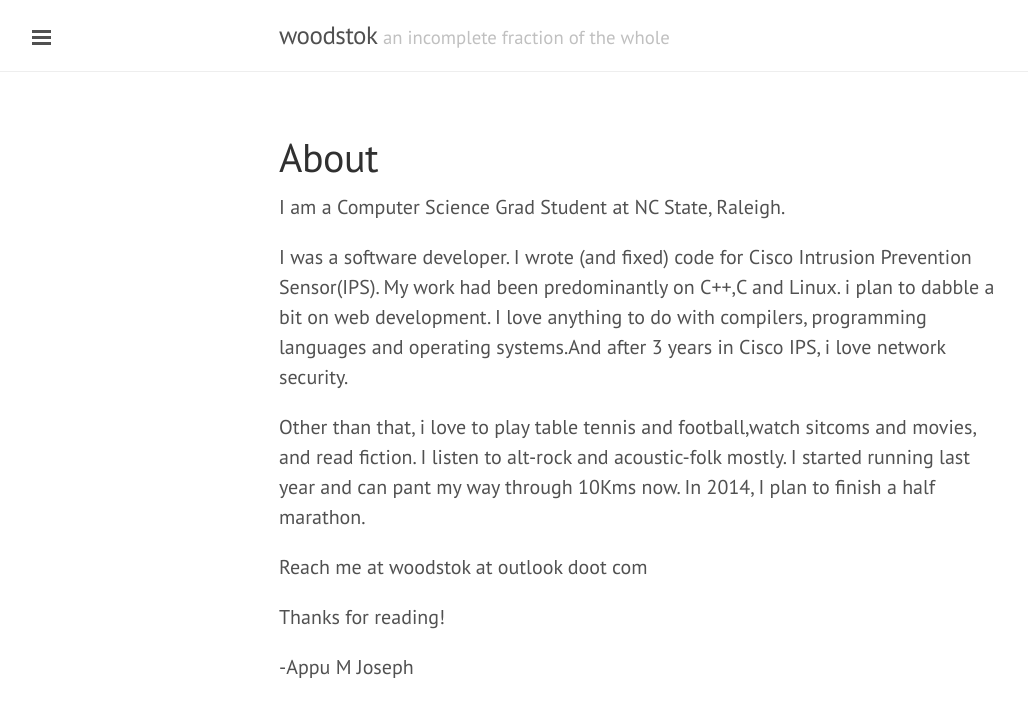
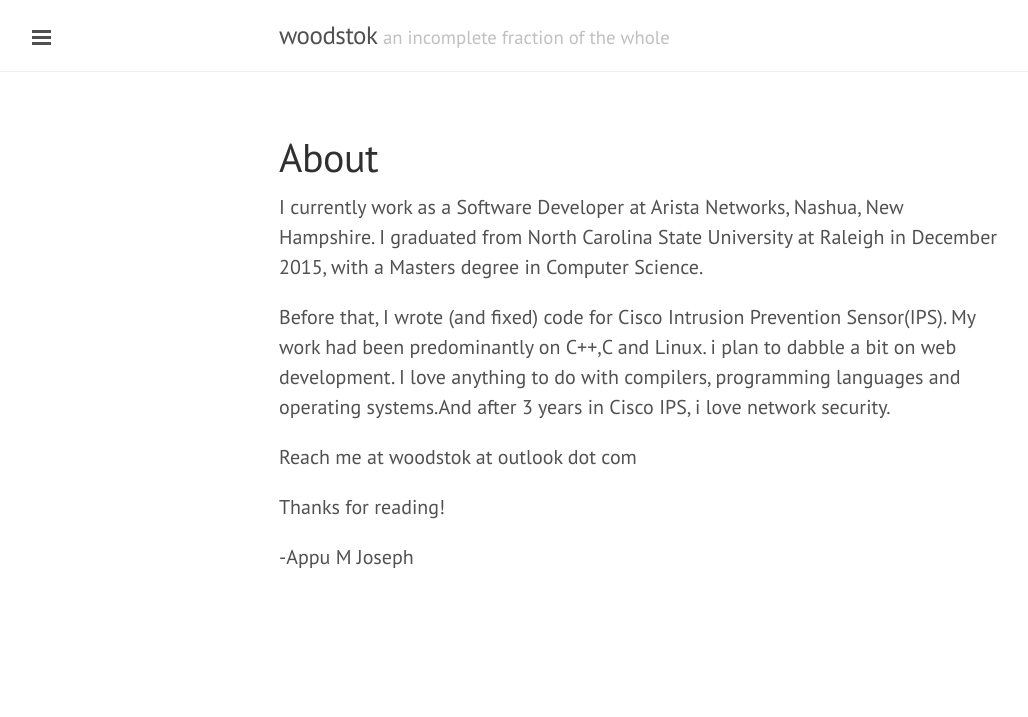
Before and after one commit to woodstok/woodstok.github.io, a Jekyll site: the page built from about.md, in a window 1280 px wide. Shown: the top 717 px of the page, without its empty margins (1-1029 px from the left). Built offline with Jekyll 4.4.1, drawn with Linux system fonts in a browser that asks for light colours; Markdown is read by kramdown in place of the engine named in the settings.

Commit message:
Update about.md

```diff
--- a/about.md
+++ b/about.md
@@ -3,13 +3,12 @@ layout: page
 title: About
 ---
 
-I am a Computer Science Grad Student at NC State, Raleigh.
+I currently work as a Software Developer at Arista Networks, Nashua, New Hampshire.
+I graduated from North Carolina State University at Raleigh in December 2015, with a Masters degree in Computer Science.
 
-I was a software developer. I wrote (and fixed) code for Cisco Intrusion Prevention Sensor(IPS). My work had been predominantly on C++,C and Linux. i plan to dabble a bit on web development. I love anything to do with compilers, programming languages and operating systems.And after 3 years in Cisco IPS, i love network security.
+Before that, I wrote (and fixed) code for Cisco Intrusion Prevention Sensor(IPS). My work had been predominantly on C++,C and Linux. i plan to dabble a bit on web development. I love anything to do with compilers, programming languages and operating systems.And after 3 years in Cisco IPS, i love network security.
 
-Other than that, i love to play table tennis and football,watch sitcoms and movies, and read fiction. I listen to alt-rock and acoustic-folk mostly. I started running last year and can pant my way through 10Kms now. In 2014, I plan to finish a half marathon.
-
-Reach me at woodstok at outlook doot com
+Reach me at woodstok at outlook dot com
 
 Thanks for reading!
 
```
